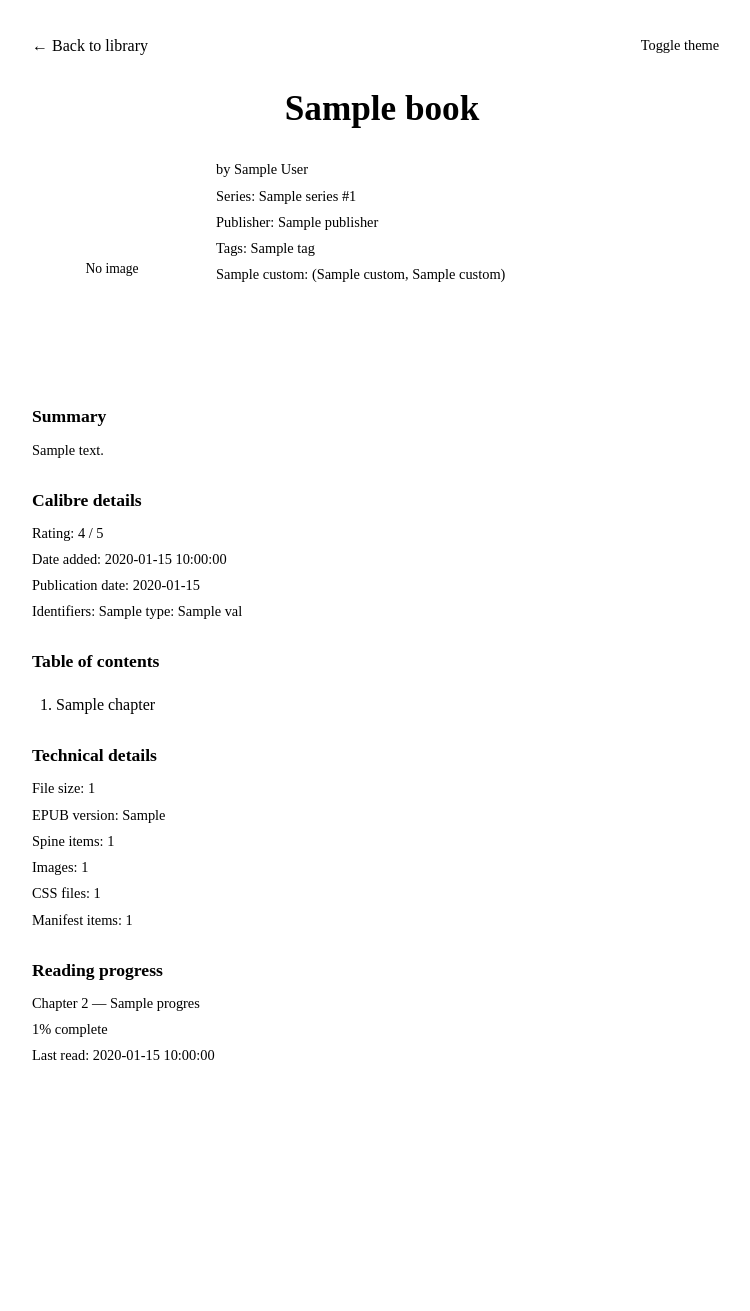
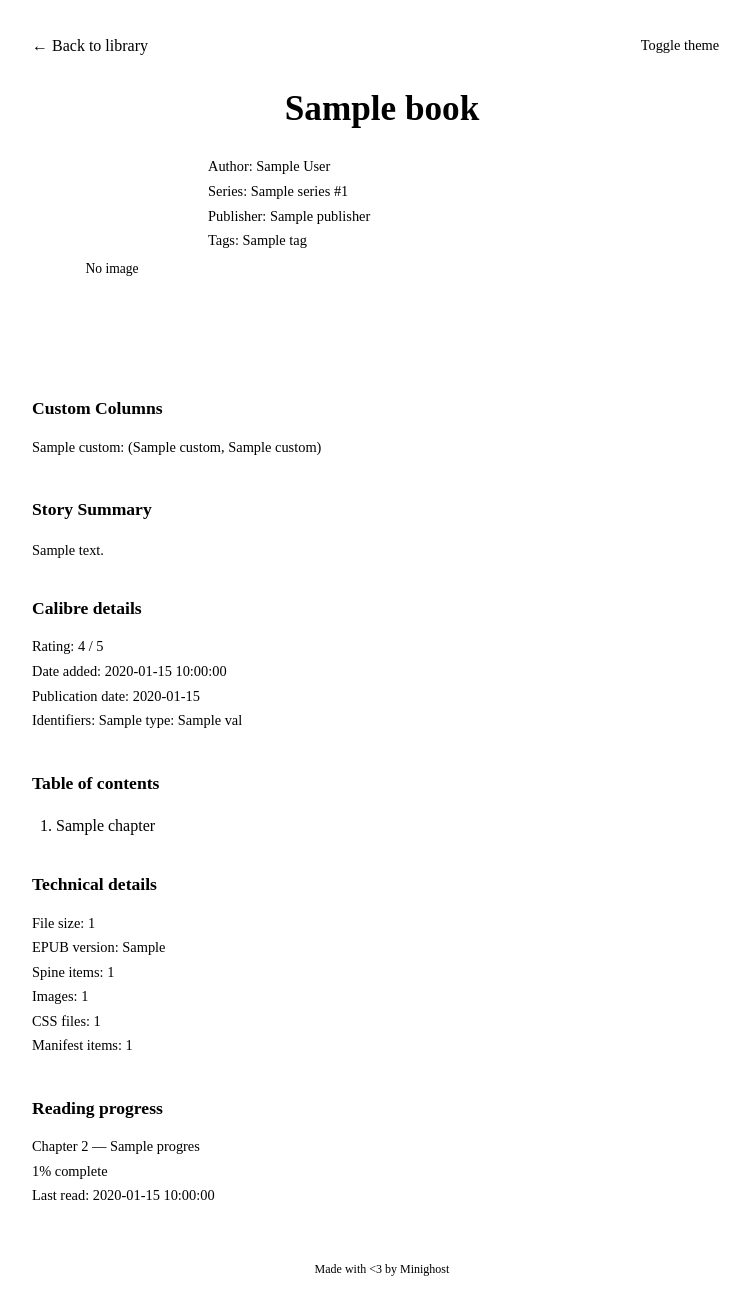
Before and after one commit to Minighost/shelf-mg, a Python web app: template templates/inspect.html in a window 1280 px wide. Shown: the whole page, without its empty margins (258-1008 px from the left). Before the commit the page ends 1060 px from the top, so only its background shows below. Run offline with Jinja, Linux system fonts and the light colour scheme; the template is opened without the code that fills it: most values are stand-ins (such as "Sample title", 1, 10 or a date in 2020).

Commit message:
rename and style overhaul... list, grid, and card views + all template pages

```diff
--- a/static/style.css
+++ b/static/style.css
@@ -580,66 +580,83 @@ button::-moz-focus-inner {
     font-size: 0.9em;
 }
 
+/* --- global meta styling --- */
+
+.book-meta {
+    color: var(--text-muted);
+    font-size: 0.9em;
+}
+
 /* --- library: list view --- */
 
-.book-list {
-    max-width: var(--content-max-width);
-    margin: -0.3em auto 0 auto;
-}
-
-html.view-grid .book-list,
-html.view-card .book-list {
+.list-view-wrapper {
+    max-width: var(--content-max-width);
+    margin: 0 auto 0 auto;
+}
+
+html.view-grid .list-view-wrapper,
+html.view-card .list-view-wrapper {
     display: none;
 }
 
-.book-entry {
+.list-view-entry {
     border-bottom: 1px solid var(--border-color);
-    padding: 1rem 0 1.3rem 0;
-}
-
-.book-entry:first-child {
+    padding: 1rem 0;
+}
+
+.list-view-entry:first-child {
     padding-top: 0;
 }
 
-.book-entry h2 {
+.list-view-entry h2 {
     margin: 0 0 0.5rem 0;
-    font-size: 1.2em;
-}
-
-.book-meta {
-    color: var(--text-muted);
-    font-size: 0.9em;
-    margin: 0 0 0.2rem 0;
-}
-
-.book-tags,
-.book-list-field {
+    font-size: 1.25em;
+    line-height: 1.15;
+    font-weight: bold;
+}
+
+.list-view-author {
+    margin: 0 0 0.5rem 0;
+}
+
+.list-view-tags,
+.list-view-meta-generic {
     display: -webkit-box;
     -webkit-line-clamp: 3;
     line-clamp: 3;
     -webkit-box-orient: vertical;
     overflow: hidden;
-    margin-bottom: 0.5rem;
-}
-
-.book-summary {
-    font-size: 0.9em;
-}
-
-.book-summary> :last-child {
+}
+
+.list-view-tags {
+    margin: 0 0 0.5rem 0;
+}
+
+.list-view-meta-generic {
+    margin: 0 0;
+}
+
+.list-view-summary {
+    font-size: 0.9em;
+}
+
+.list-view-summary blockquote {
+    margin: 0;
+    padding-left: 0.75rem;
+    border-left: 2px solid var(--border-color);
+}
+
+/* handles the raw summary html from epub */
+.list-view-summary> :last-child {
     margin-bottom: 0;
 }
 
-.book-entry>p:last-child {
+/* handles list entry itself */
+.list-view-entry>p:last-child {
     margin-bottom: 0;
 }
 
-.book-summary blockquote {
-    margin: 0;
-    padding-left: 0.8rem;
-    border-left: 2px solid var(--border-color);
-}
-
+/* specifically for history.html */
 .history-updated {
     font-size: 0.85em;
     white-space: nowrap;
@@ -1409,22 +1437,24 @@ html.view-card .card-view {
 
 .error-code {
     font-size: 4em;
-    margin: 0 0 0.5rem 0;
+    line-height: 1.15;
+    margin: 0 0 1rem 0;
     color: var(--text-muted);
 }
 
 .error-message {
-    margin-bottom: 1.5rem;
+    line-height: 1.15;
+    margin: 0 auto 1rem 0;
 }
 
 /* --- inspect page --- */
 
-.inspect-top {
-    display: flex;
-    gap: 1.5rem;
+.inspect-top-wrapper {
+    display: flex;
+    gap: 1rem;
     align-items: flex-start;
     max-width: var(--content-max-width);
-    margin: 0 auto 1.5rem auto;
+    margin: 0 auto 1rem auto;
 }
 
 .inspect-cover {
@@ -1448,32 +1478,41 @@ html.view-card .card-view {
     font-size: 0.85em;
 }
 
-.inspect-basic-meta {
+.inspect-meta-wrapper {
     flex: 1;
 }
 
+.inspect-meta-generic {
+    color: var(--text-color);
+    line-height: 1.15;
+    margin: 0 0 0.5rem 0;
+}
+
 .inspect-section {
     max-width: var(--content-max-width);
-    margin: 0 auto 1.5rem auto;
+    margin: 0 auto 1rem auto;
+    padding-bottom: 1rem;
+    border-bottom: 1px solid var(--border-color);
 }
 
 .inspect-section h2 {
     font-size: 1.1em;
-    margin-bottom: 0.5rem;
-}
-
-.inspect-toc {
+    margin: 0 auto 1rem auto;
+}
+
+.inspect-chapter-list {
     padding-left: 1.5rem;
+    margin: 0;
 }
 
 /* --- device specific --- */
 
 @media (min-width: 600px) {
-    html.view-grid .book-grid {
+    html.view-grid .grid-view-wrapper {
         grid-template-columns: repeat(3, minmax(0, 1fr));
     }
 
-    html.view-card .card-view {
+    html.view-card .card-view-wrapper {
         grid-template-columns: repeat(2, 1fr);
     }
 }
--- a/templates/inspect.html
+++ b/templates/inspect.html
@@ -34,45 +34,48 @@
             <h1 class="header-title">{{ book.title }}</h1>
         </div>
 
-        <div class="inspect-top">
+        <div class="inspect-top-wrapper">
             {% if has_cover %}
                 <img class="inspect-cover" src="{{ url_for('inspect_cover', book_id=book.id) }}" alt="Cover for {{ book.title }}">
             {% else %}
                 <div class="inspect-cover-placeholder">No image</div>
             {% endif %}
-            <div class="inspect-basic-meta">
-                <p class="book-meta">by {{ book.authors | join(", ") }}</p>
+            <div class="inspect-meta-wrapper">
+                <p class="book-meta inspect-meta-generic">Author: {{ book.authors | join(", ") }}</p>
                 {% if book.series %}
-                    <p class="book-meta">Series: {{ book.series }} #{{ book.series_index }}</p>
+                    <p class="book-meta inspect-meta-generic">Series: {{ book.series }} #{{ book.series_index }}</p>
                 {% endif %}
                 {% if book.publisher %}
-                    <p class="book-meta">Publisher: {{ book.publisher }}</p>
+                    <p class="book-meta inspect-meta-generic">Publisher: {{ book.publisher }}</p>
                 {% endif %}
                 {% if book.tags %}
-                    <p class="book-meta">Tags: {{ book.tags | join(", ") }}</p>
+                    <p class="book-meta inspect-meta-generic">Tags: {{ book.tags | join(", ") }}</p>
                 {% endif %}
-                {% for label, values in book.custom.items() %}
-                    {% if values %}
-                        <p class="book-meta">{{ label }}: {{ values | join(", ") }}</p>
-                    {% endif %}
-                {% endfor %}
             </div>
         </div>
+        <section class="inspect-section">
+            <h2>Custom Columns</h2>
+            {% for label, values in book.custom.items() %}
+                {% if values %}
+                    <p class="book-meta inspect-meta-generic">{{ label }}: {{ values | join(", ") }}</p>
+                {% endif %}
+            {% endfor %}
+        </section>
 
         {% if book.summary_html %}
             <section class="inspect-section">
-                <h2>Summary</h2>
-                <div class="book-summary">{{ book.summary_html | safe }}</div>
+                <h2>Story Summary</h2>
+                <div class="list-view-summary">{{ book.summary_html | safe }}</div>
             </section>
         {% endif %}
 
         <section class="inspect-section">
             <h2>Calibre details</h2>
-            <p class="book-meta">Rating: {{ (details.rating ~ " / 5") if details.rating is not none else "Unrated" }}</p>
-            <p class="book-meta">Date added: {{ details.date_added or "Unknown" }}</p>
-            <p class="book-meta">Publication date: {{ details.pubdate or "Unknown" }}</p>
+            <p class="book-meta inspect-meta-generic">Rating: {{ (details.rating ~ " / 5") if details.rating is not none else "Unrated" }}</p>
+            <p class="book-meta inspect-meta-generic">Date added: {{ details.date_added or "Unknown" }}</p>
+            <p class="book-meta inspect-meta-generic">Publication date: {{ details.pubdate or "Unknown" }}</p>
             {% if details.identifiers %}
-                <p class="book-meta">
+                <p class="book-meta inspect-meta-generic">
                     Identifiers:
                     {% for type, val in details.identifiers.items() %}{{ type }}: {{ val }}{% if not loop.last %}, {% endif %}{% endfor %}
                 </p>
@@ -84,9 +87,9 @@
         <section class="inspect-section">
             <h2>Table of contents</h2>
             {% if parse_error %}
-                <p class="book-meta">Could not read chapter list: {{ parse_error }}</p>
+                <p class="book-meta inspect-meta-generic">Could not read chapter list: {{ parse_error }}</p>
             {% else %}
-                <ol class="inspect-toc">
+                <ol class="inspect-chapter-list">
                     {% for chapter in chapters %}
                         <li><a href="/read/{{ book.id }}/{{ chapter.index }}{{ back_suffix }}">{{ chapter.title }}</a></li>
                     {% endfor %}
@@ -97,28 +100,31 @@
         <section class="inspect-section">
             <h2>Technical details</h2>
             {% if stats %}
-                <p class="book-meta">File size: {{ file_size }}</p>
-                <p class="book-meta">EPUB version: {{ stats.epub_version }}</p>
-                <p class="book-meta">Spine items: {{ stats.spine_item_count }}</p>
-                <p class="book-meta">Images: {{ stats.image_count }}</p>
-                <p class="book-meta">CSS files: {{ stats.css_count }}</p>
-                <p class="book-meta">Manifest items: {{ stats.manifest_item_count }}</p>
+                <p class="book-meta inspect-meta-generic">File size: {{ file_size }}</p>
+                <p class="book-meta inspect-meta-generic">EPUB version: {{ stats.epub_version }}</p>
+                <p class="book-meta inspect-meta-generic">Spine items: {{ stats.spine_item_count }}</p>
+                <p class="book-meta inspect-meta-generic">Images: {{ stats.image_count }}</p>
+                <p class="book-meta inspect-meta-generic">CSS files: {{ stats.css_count }}</p>
+                <p class="book-meta inspect-meta-generic">Manifest items: {{ stats.manifest_item_count }}</p>
             {% else %}
-                <p class="book-meta">Could not read file details: {{ parse_error }}</p>
+                <p class="book-meta inspect-meta-generic">Could not read file details: {{ parse_error }}</p>
             {% endif %}
         </section>
 
         <section class="inspect-section">
             <h2>Reading progress</h2>
             {% if progress %}
-                <p class="book-meta">
+                <p class="book-meta inspect-meta-generic">
                     Chapter {{ progress.chapter_index + 1 }}{% if progress.chapter_title %} — {{ progress.chapter_title }}{% endif %}
                 </p>
-                <p class="book-meta">{{ progress.percent }}% complete</p>
-                <p class="book-meta">Last read: {{ progress.updated_at }}</p>
+                <p class="book-meta inspect-meta-generic">{{ progress.percent }}% complete</p>
+                <p class="book-meta inspect-meta-generic">Last read: {{ progress.updated_at }}</p>
             {% else %}
-                <p class="book-meta">Not started yet.</p>
+                <p class="book-meta inspect-meta-generic">Not started yet.</p>
             {% endif %}
         </section>
+        <div class="footer footer-insert">
+            Made with <3 by Minighost
+        </div>
     </body>
 </html>
--- a/templates/settings.html
+++ b/templates/settings.html
@@ -210,7 +210,7 @@
             <details class="settings-category" name="settings-category">
                 <summary>List View</summary>
                 <div class="settings-field settings-field-grouped">
-                    <label>Book list fields (besides title)</label>
+                    <label>Available fields (title is always shown)</label>
                     <div class="checkbox-list">
                         {% for field in list_fields %}
                             <label class="checkbox-list-item">
```
Also changed, not shown: other parts of static/style.css (+62 -51 lines), templates/history.html (+5 -5 lines), templates/library.html (+31 -31 lines).
